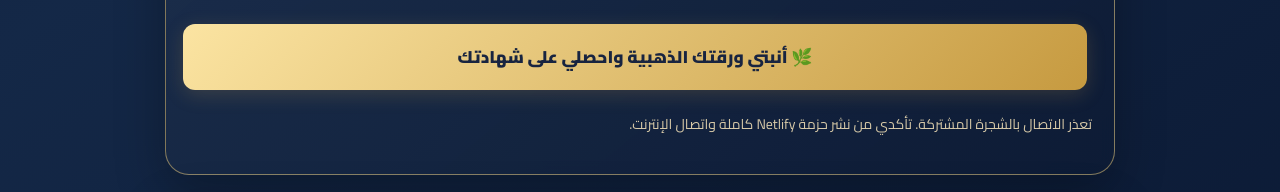
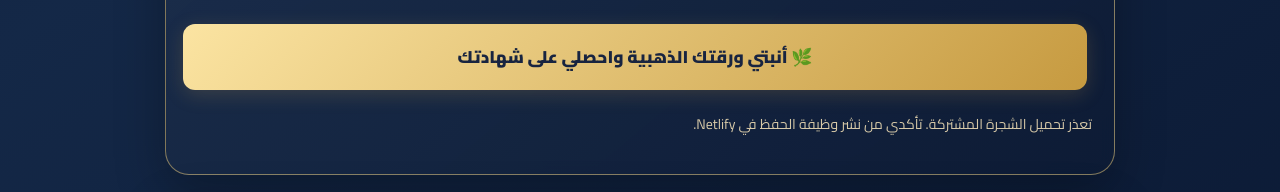
Before and after one commit to jwjw8602-boop/tolerance-kingdom, a plain HTML site: page index.html in a window 1280 px wide. Shown: the part 2081-2273 px from the top of the page. Drawn offline with Linux system fonts and the light colour scheme; no server answers.

Commit message:
Add files via upload

```diff
--- a/index.html
+++ b/index.html
@@ -18,9 +18,9 @@ button,.btn{box-shadow:0 5px 20px #d5a74c30;transition:filter .2s,transform .2s}
 const positions=[[48,18],[33,21],[63,25],[20,32],[75,35],[42,34],[55,43],[27,47],[68,51],[39,54],[54,15],[14,47],[80,48],[49,61],[32,63],[64,64],[22,19],[70,18],[44,8],[57,9],[12,59],[78,61],[37,42],[59,34]];
 let entries=[], correct={1:false,2:false};const leaves=document.getElementById('leaves');const notice=document.getElementById('notice');
 function render(){leaves.innerHTML='';entries.slice(-24).forEach((e,i)=>{const p=positions[i%positions.length],leaf=document.createElement('div');leaf.className='leaf';leaf.style.left=`calc(${p[0]}% - 40px)`;leaf.style.top=`calc(${p[1]}% - 18px)`;const span=document.createElement('span');span.textContent=e.name;leaf.append(span);leaf.title=e.message;leaves.append(leaf)});document.getElementById('count').textContent='🌟 المشاركات على شجرة المدرسة: '+entries.length+' من 313 طالبة';document.getElementById('progressLabel').textContent='نمو شجرة التسامح: '+Math.round(entries.length/313*100)+'٪';document.getElementById('progressFill').style.width=Math.min(100,entries.length/313*100)+'%';}
-async function refresh(){try{const r=await fetch('/.netlify/functions/leaves',{cache:'no-store'});if(!r.ok)throw Error('server');const d=await r.json();entries=d.entries||[];render();}catch{notice.textContent='تعذر الاتصال بالشجرة المشتركة. تأكدي من نشر حزمة Netlify كاملة واتصال الإنترنت.';}}
+async function refresh(){try{const r=await fetch('/.netlify/functions/leaves',{cache:'no-store'});if(!r.ok)throw Error('server');const d=await r.json();entries=d.entries||[];render();}catch{notice.textContent='تعذر تحميل الشجرة المشتركة. تأكدي من نشر وظيفة الحفظ في Netlify.';}}
 render();refresh();setInterval(refresh,20000);
 document.querySelectorAll('.choice').forEach(b=>b.addEventListener('click',()=>{const q=b.dataset.q;document.querySelectorAll(`[data-q="${q}"]`).forEach(x=>x.classList.remove('selected'));b.classList.add('selected');correct[q]=b.dataset.ok==='1';document.getElementById('feedback').textContent=correct[1]&&correct[2]?'أحسنتِ! أنتِ جاهزة لزرع ورقتك الذهبية ✨':'اختاري الإجابة التي تعبّر عن التسامح في الموقفين.'}));
-document.getElementById('grow').onclick=async()=>{const name=document.getElementById('name').value.trim(),message=document.getElementById('message').value.trim(),btn=document.getElementById('grow');if(!correct[1]||!correct[2]){notice.textContent='أكملي الموقفين بالإجابات الصحيحة أولًا.';return}if(name.length<2||message.length<5){notice.textContent='اكتبي اسمك ورسالة تسامح من خمس حروف على الأقل.';return}btn.disabled=true;notice.textContent='جارٍ زرع الورقة في شجرة المدرسة…';try{const r=await fetch('/.netlify/functions/leaves',{method:'POST',headers:{'content-type':'application/json'},body:JSON.stringify({name,message})});const d=await r.json();if(!r.ok){notice.textContent=d.error||'تعذر تسجيل المشاركة';return}await refresh();document.getElementById('certName').textContent=d.entry.name;document.getElementById('certPanel').style.display='block';notice.textContent='مبارك! ظهرت ورقتك في شجرة المدرسة وأصبحت شهادتك جاهزة 🌟';document.getElementById('certPanel').scrollIntoView({behavior:'smooth',block:'center'});}catch{notice.textContent='تعذر الاتصال بالموقع. حاولي مجددًا بعد التأكد من الإنترنت.'}finally{btn.disabled=false}};
+document.getElementById('grow').onclick=async()=>{const name=document.getElementById('name').value.trim(),message=document.getElementById('message').value.trim(),btn=document.getElementById('grow');if(!correct[1]||!correct[2]){notice.textContent='أكملي الموقفين بالإجابات الصحيحة أولًا.';return}if(name.length<2||message.length<5){notice.textContent='اكتبي اسمك ورسالة تسامح من خمس حروف على الأقل.';return}btn.disabled=true;notice.textContent='جارٍ زرع الورقة في شجرة المدرسة…';try{const r=await fetch('/.netlify/functions/leaves',{method:'POST',headers:{'content-type':'application/json'},body:JSON.stringify({name,message})});const d=await r.json();if(!r.ok){notice.textContent=d.error||'تعذر تسجيل المشاركة';return}await refresh();document.getElementById('certName').textContent=d.entry.name;document.getElementById('certPanel').style.display='block';notice.textContent='مبارك! ظهرت ورقتك في شجرة المدرسة وأصبحت شهادتك جاهزة 🌟';document.getElementById('certPanel').scrollIntoView({behavior:'smooth',block:'center'});}catch{notice.textContent='تعذر تسجيل المشاركة على الخادم. أبلغي مسؤولة الموقع للتأكد من نشر وظيفة الحفظ.'}finally{btn.disabled=false}};
 document.getElementById('searchName').addEventListener('input',e=>{const q=e.target.value.trim(),matches=q?entries.filter(x=>x.name.includes(q)):[];document.getElementById('searchResult').textContent=q?(matches.length?matches.slice(0,10).map(x=>'🍃 '+x.name+' — '+x.message).join(' | '):'لم يتم العثور على اسم مطابق في شجرة المدرسة'):' ';});document.getElementById('print').onclick=()=>window.print();
 </script></body></html>
```
